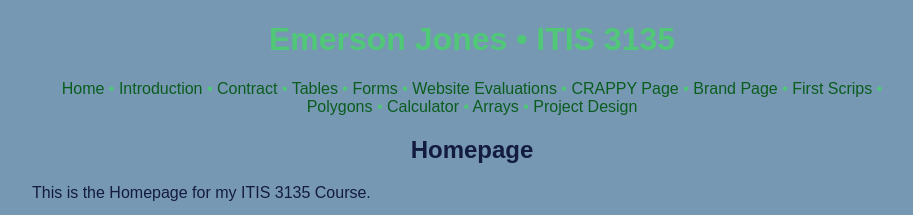
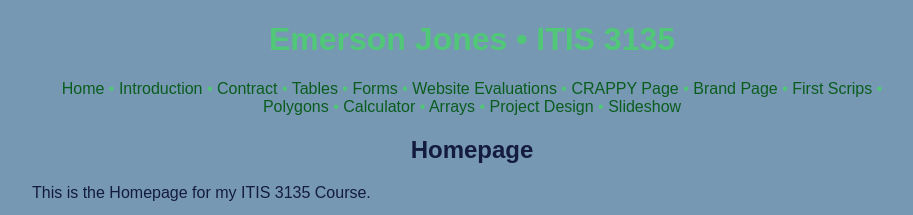
Before and after one commit to Emerson-Jones/Emerson-Jones.github.io, a plain HTML site: page itis3135/index.html in a window 1280 px wide. Shown: the top 215 px of the page, without its empty margins (168-1081 px from the left). Drawn offline with Linux system fonts and the light colour scheme.

Commit message:
Update header.html

```diff
--- a/itis3135/components/header.html
+++ b/itis3135/components/header.html
@@ -30,6 +30,8 @@
         <a href = "arrays.html">Arrays</a>
         •
         <a href = "project_rand.html">Project Design</a>
+        •
+        <a href = "slideshow.html">Slideshow</a>
 
 
     </nav>
```
